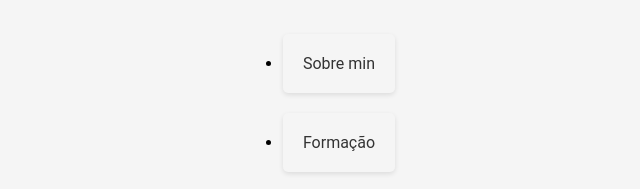
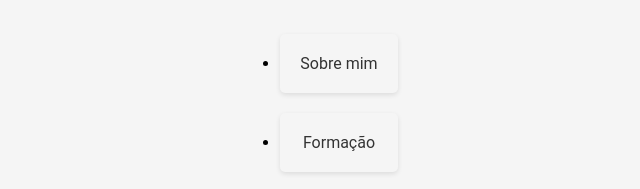
Before and after one commit to igordepaula815/SiteApresentacao, a plain HTML site: page index.html in a window 1280 px wide. Shown: the part 212-401 px from the top of the page, 321-961 px from the left. Drawn offline with Linux system fonts and the light colour scheme.

Commit message:
Update index.html

```diff
--- a/index.html
+++ b/index.html
@@ -19,7 +19,7 @@
     <section class="produtos">
 
       <ul>
-        <li><a href="indexSobremin.html">Sobre min</a> </li>
+        <li><a href="indexSobremin.html">Sobre mim</a> </li>
         <li><a href="indexFormacao.html">Formação</a></li>
         <li><a href="indexPortfolio.html">Portfólio</a></li>
         <li><a href="indexContato.html">Contato</a></li>
```
